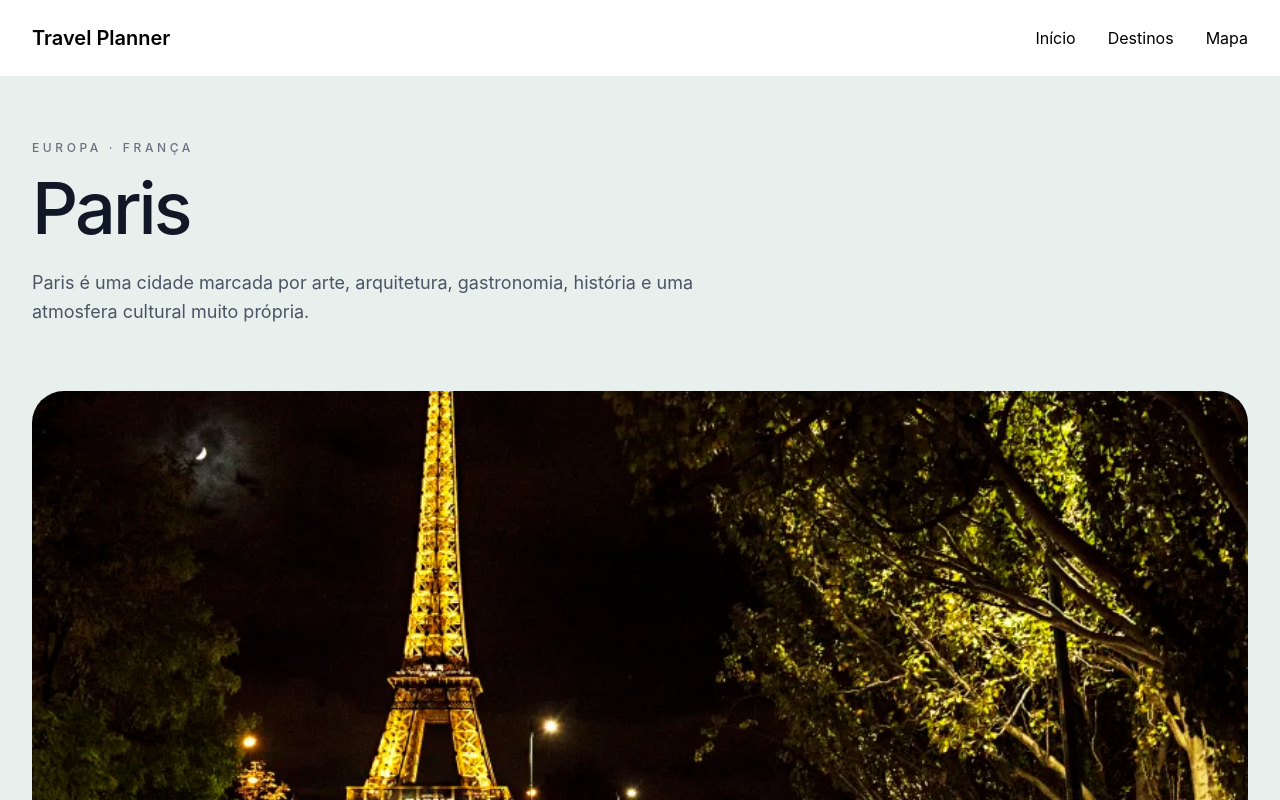
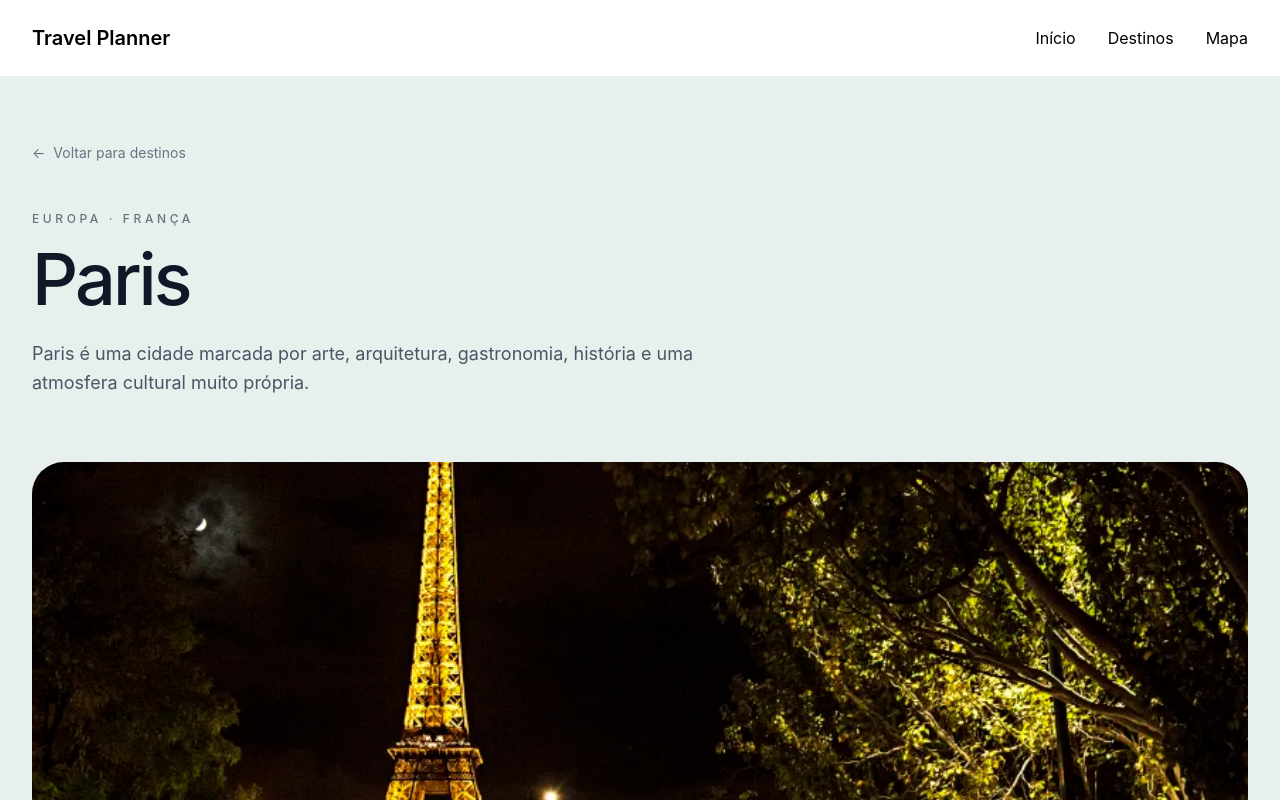
Before and after one commit to gbzambo/Travel-Planner, a React (Vite) app: page /destinos/1 in a window 1280 px wide. Shown: the top 800 px of the page. Built offline with nearby package versions, Linux system fonts and the light colour scheme.

Commit message:
feat: adiciona tratamento para destino inexistente

```diff
--- a/src/pages/DestinoDetalhes.jsx
+++ b/src/pages/DestinoDetalhes.jsx
@@ -1,16 +1,51 @@
+import { Link, useParams } from "react-router-dom"
 import destinos from "../data/destinos"
-import { useParams } from "react-router-dom"
 
 function DestinoDetalhes() {
   const { id } = useParams()
 
-const destino = destinos.find(
-  (destino) => destino.id === Number(id)
-)
+  const destino = destinos.find(
+    (destino) => destino.id === Number(id)
+  )
+
+  if (!destino) {
+    return (
+      <main className="min-h-screen bg-[#e8f0ed] px-8 py-16">
+        <section className="mx-auto max-w-7xl">
+
+          <p className="text-xs font-medium uppercase tracking-[0.3em] text-gray-500">
+            Destino não encontrado
+          </p>
+
+          <h1 className="mt-4 text-6xl font-medium tracking-[-0.04em] text-gray-900">
+            Esse destino não existe.
+          </h1>
+
+          <Link
+            to="/destinos"
+            className="mt-8 inline-flex items-center gap-2 border-b border-gray-900 pb-2 text-sm font-medium text-gray-900"
+          >
+            <span>←</span>
+            Voltar para destinos
+          </Link>
+
+        </section>
+      </main>
+    )
+  }
 
   return (
     <main className="min-h-screen bg-[#e8f0ed] px-8 py-16">
       <section className="mx-auto max-w-7xl">
+
+        {/* Voltar para destinos */}
+        <Link
+          to="/destinos"
+          className="mb-12 inline-flex items-center gap-2 text-sm text-gray-500 transition-colors hover:text-gray-900"
+        >
+          <span>←</span>
+          Voltar para destinos
+        </Link>
 
         {/* Cabeçalho do destino */}
         <div className="mb-16">
```
